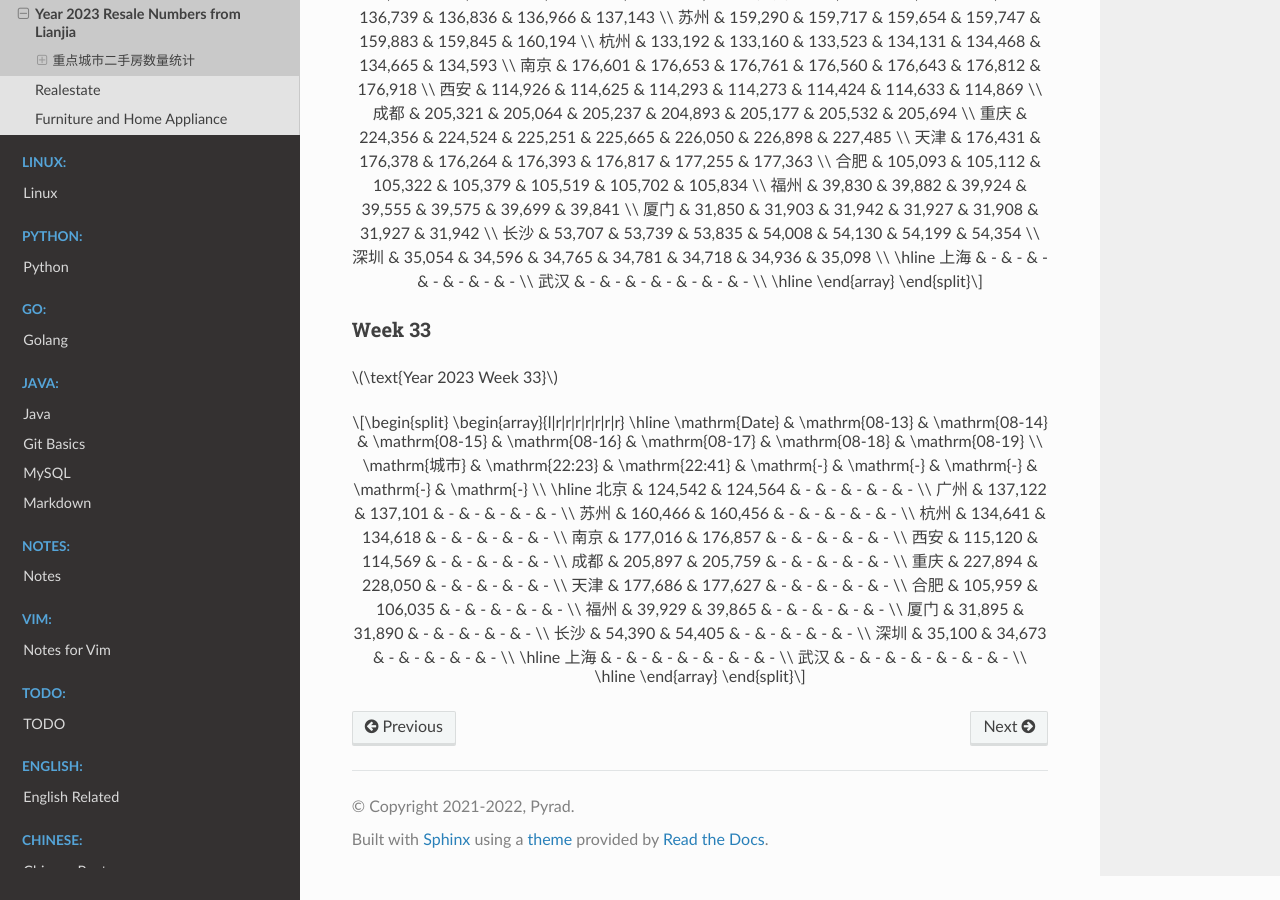
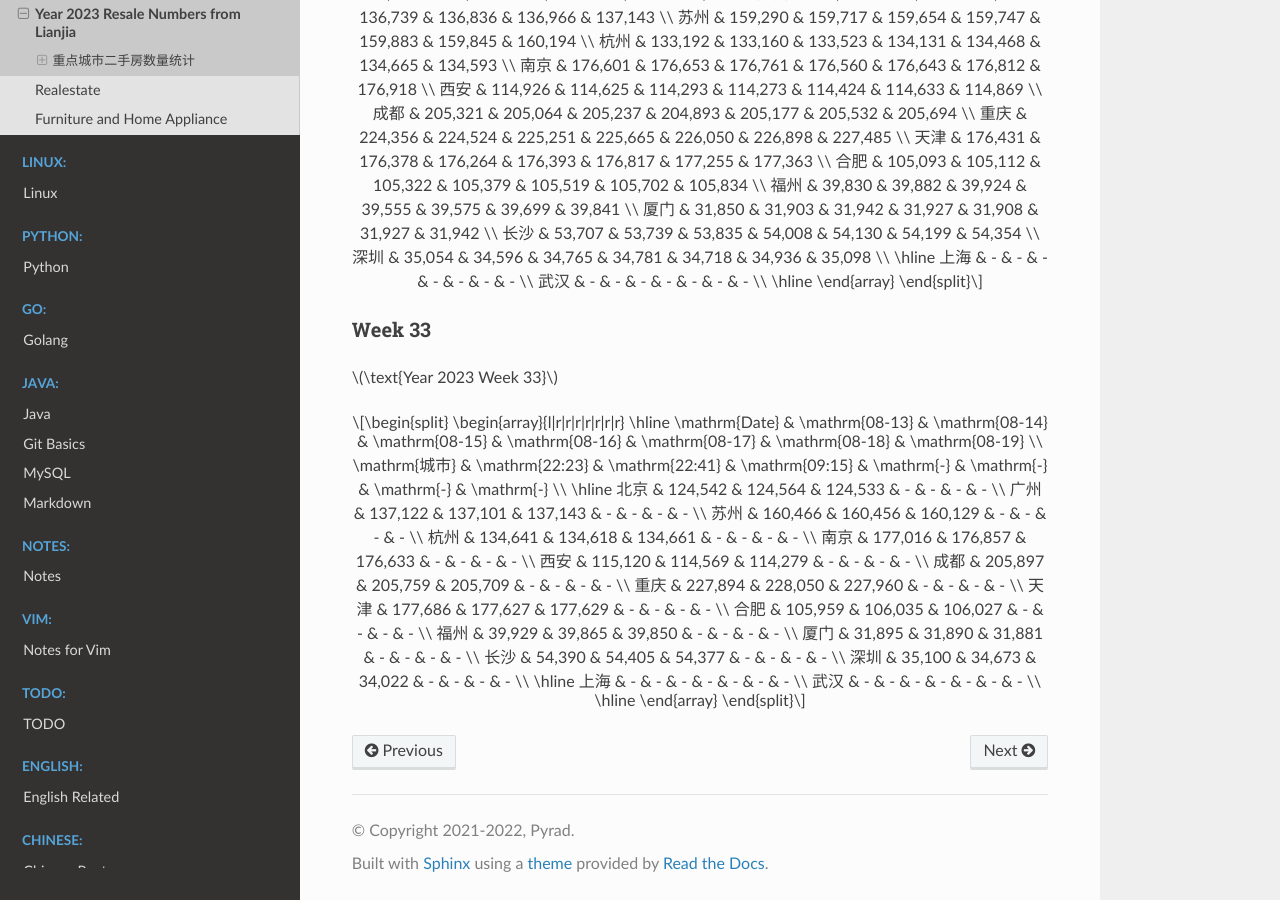
Before and after one commit to Pyrad/pyradnotes, a Sphinx documentation site: the page built from source/RealEstate/resalenumbers2023.md, in a window 1280 px wide and 900 px high, scrolled down 11406 px. Built offline with Sphinx 7.4.7 and the Read the Docs theme 2.0.0, drawn with Linux system fonts in a browser that asks for light colours; a script that is not in the unit is left out.

Commit message:
Realestate Update resale numbers 2023-08-15 09:15

```diff
--- a/source/RealEstate/resalenumbers2023.md
+++ b/source/RealEstate/resalenumbers2023.md
@@ -770,22 +770,22 @@ $$
 \begin{array}{l|r|r|r|r|r|r|r}
 \hline
 \mathrm{Date} & \mathrm{08-13} & \mathrm{08-14} & \mathrm{08-15} & \mathrm{08-16} & \mathrm{08-17} & \mathrm{08-18} & \mathrm{08-19} \\
-\mathrm{城市} & \mathrm{22:23} & \mathrm{22:41} & \mathrm{-} & \mathrm{-} & \mathrm{-} & \mathrm{-} & \mathrm{-} \\
+\mathrm{城市} & \mathrm{22:23} & \mathrm{22:41} & \mathrm{09:15} & \mathrm{-} & \mathrm{-} & \mathrm{-} & \mathrm{-} \\
 \hline
-北京 & 124,542 & 124,564 & - & - & - & - & - \\
-广州 & 137,122 & 137,101 & - & - & - & - & - \\
-苏州 & 160,466 & 160,456 & - & - & - & - & - \\
-杭州 & 134,641 & 134,618 & - & - & - & - & - \\
-南京 & 177,016 & 176,857 & - & - & - & - & - \\
-西安 & 115,120 & 114,569 & - & - & - & - & - \\
-成都 & 205,897 & 205,759 & - & - & - & - & - \\
-重庆 & 227,894 & 228,050 & - & - & - & - & - \\
-天津 & 177,686 & 177,627 & - & - & - & - & - \\
-合肥 & 105,959 & 106,035 & - & - & - & - & - \\
-福州 & 39,929 & 39,865 & - & - & - & - & - \\
-厦门 & 31,895 & 31,890 & - & - & - & - & - \\
-长沙 & 54,390 & 54,405 & - & - & - & - & - \\
-深圳 & 35,100 & 34,673 & - & - & - & - & - \\
+北京 & 124,542 & 124,564 & 124,533 & - & - & - & - \\
+广州 & 137,122 & 137,101 & 137,143 & - & - & - & - \\
+苏州 & 160,466 & 160,456 & 160,129 & - & - & - & - \\
+杭州 & 134,641 & 134,618 & 134,661 & - & - & - & - \\
+南京 & 177,016 & 176,857 & 176,633 & - & - & - & - \\
+西安 & 115,120 & 114,569 & 114,279 & - & - & - & - \\
+成都 & 205,897 & 205,759 & 205,709 & - & - & - & - \\
+重庆 & 227,894 & 228,050 & 227,960 & - & - & - & - \\
+天津 & 177,686 & 177,627 & 177,629 & - & - & - & - \\
+合肥 & 105,959 & 106,035 & 106,027 & - & - & - & - \\
+福州 & 39,929 & 39,865 & 39,850 & - & - & - & - \\
+厦门 & 31,895 & 31,890 & 31,881 & - & - & - & - \\
+长沙 & 54,390 & 54,405 & 54,377 & - & - & - & - \\
+深圳 & 35,100 & 34,673 & 34,022 & - & - & - & - \\
 \hline
 上海 & - & - & - & - & - & - & - \\
 武汉 & - & - & - & - & - & - & - \\
```
Also changed, not shown: 1 other file.
